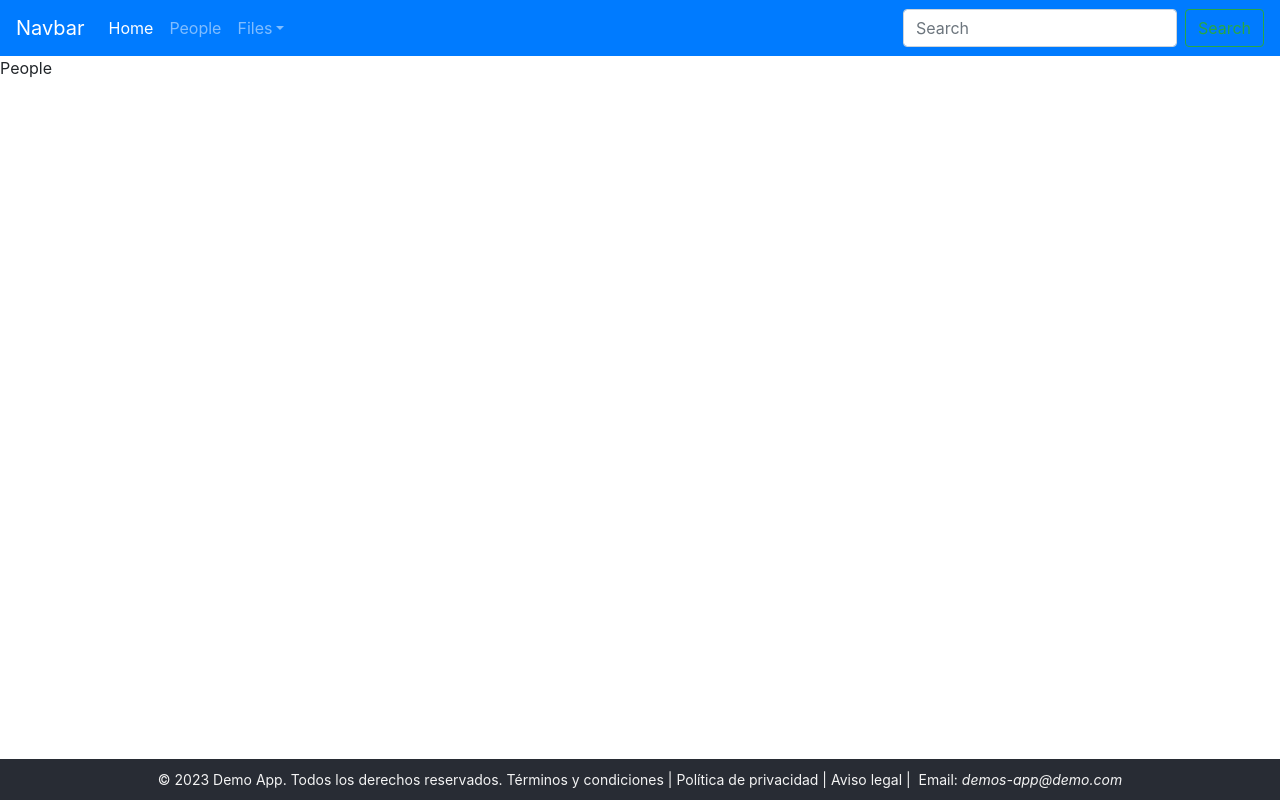
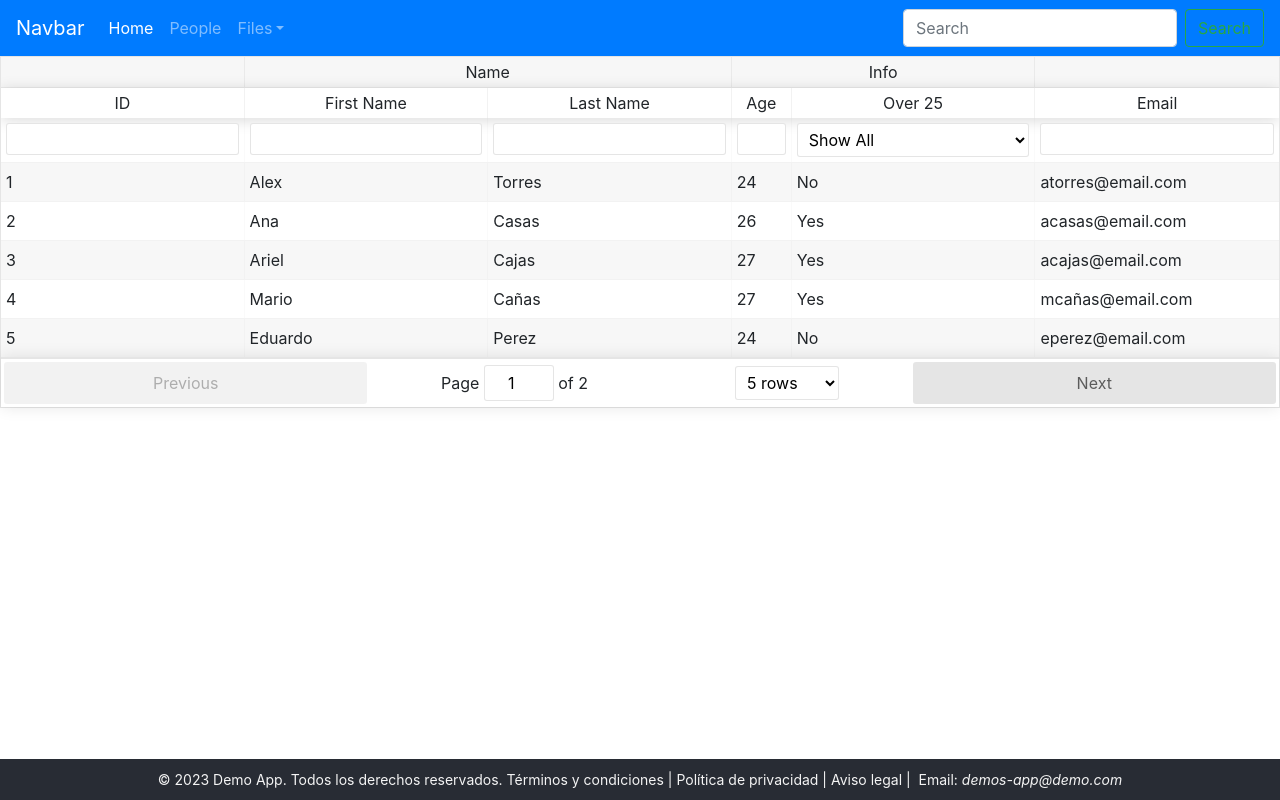
Before and after one commit to WilmerAlquinga/tests-react-app, a React (Create React App) app: page /people in a window 1280 px wide. Built offline with nearby package versions, Linux system fonts and the light colour scheme.

Commit message:
feat: add people table (react-table)

```diff
--- a/package.json
+++ b/package.json
@@ -8,11 +8,13 @@
     "@testing-library/user-event": "^13.5.0",
     "bootstrap": "^4.6.2",
     "jquery": "^3.7.1",
+    "match-sorter": "1.8.1",
     "popper.js": "^1.16.1",
     "react": "^18.2.0",
     "react-dom": "^18.2.0",
     "react-router-dom": "^6.20.1",
     "react-scripts": "5.0.1",
+    "react-table": "6.11.4",
     "web-vitals": "^2.1.4"
   },
   "scripts": {
--- /dev/null
+++ b/src/assets/people-data.json
@@ -0,0 +1,44 @@
+[
+  {
+    "id": 1,
+    "firstName": "Alex",
+    "lastName": "Torres",
+    "age": 24,
+    "email": "atorres@email.com"
+  },
+  {
+    "id": 2,
+    "firstName": "Ana",
+    "lastName": "Casas",
+    "age": 26,
+    "email": "acasas@email.com"
+  },
+  {
+    "id": 3,
+    "firstName": "Ariel",
+    "lastName": "Cajas",
+    "age": 27,
+    "email": "acajas@email.com"
+  },
+  {
+    "id": 4,
+    "firstName": "Mario",
+    "lastName": "Cañas",
+    "age": 27,
+    "email": "mcañas@email.com"
+  },
+  {
+    "id": 5,
+    "firstName": "Eduardo",
+    "lastName": "Perez",
+    "age": 24,
+    "email": "eperez@email.com"
+  },
+  {
+    "id": 6,
+    "firstName": "Elene",
+    "lastName": "Yenova",
+    "age": 25,
+    "email": "eyenova@email.com"
+  }
+]
--- a/src/modules/files/Images/Images.jsx
+++ b/src/modules/files/Images/Images.jsx
@@ -1,5 +1,5 @@
 import { useState } from "react";
-import Characters from "./../../../assets/data.json";
+import Characters from "./../../../assets/heroes-data.json";
 import Image from "./components/Image";
 
 const characters = Characters;
--- a/src/modules/people/People.jsx
+++ b/src/modules/people/People.jsx
@@ -1,10 +1,99 @@
-import { Component } from "react";
+import matchSorter from "match-sorter";
+import React, { useState } from "react";
+import ReactTable from "react-table";
+import "react-table/react-table.css";
+import PeopleData from "./../../assets/people-data.json";
 
-class People extends Component {
+const People = () => {
+  const [peopleData] = useState(PeopleData);
+  const [columns] = useState([
+    {
+      Header: "ID",
+      accessor: "id",
+      filterMethod: (filter, row) =>
+        row[filter.id].startsWith(filter.value) &&
+        row[filter.id].endsWith(filter.value),
+    },
+    {
+      Header: "Name",
+      columns: [
+        {
+          Header: "First Name",
+          id: "firstName",
+          accessor: (d) => d.firstName,
+          filterMethod: (filter, rows) =>
+            matchSorter(rows, filter.value, { keys: ["firstName"] }),
+          filterAll: true,
+        },
+        {
+          Header: "Last Name",
+          id: "lastName",
+          accessor: (d) => d.lastName,
+          filterMethod: (filter, rows) =>
+            matchSorter(rows, filter.value, { keys: ["lastName"] }),
+          filterAll: true,
+        },
+      ],
+    },
+    {
+      Header: "Info",
+      columns: [
+        {
+          Header: "Age",
+          accessor: "age",
+          width: 60,
+        },
+        {
+          Header: "Over 25",
+          accessor: "age",
+          id: "over",
+          Cell: ({ value }) => (value >= 25 ? "Yes" : "No"),
+          filterMethod: (filter, row) => {
+            if (filter.value === "all") {
+              return true;
+            }
+            if (filter.value === "true") {
+              return row[filter.id] >= 25;
+            }
+            return row[filter.id] < 25;
+          },
+          Filter: ({ filter, onChange }) => (
+            <select
+              onChange={(event) => onChange(event.target.value)}
+              style={{ width: "100%" }}
+              value={filter ? filter.value : "all"}
+            >
+              <option value="all">Show All</option>
+              <option value="true">Can Drink</option>
+              <option value="false">Can't Drink</option>
+            </select>
+          ),
+        },
+      ],
+    },
+    {
+      Header: "Email",
+      accessor: "email",
+      filterMethod: (filter, rows) =>
+        matchSorter(rows, filter.value, { keys: ["email"] }),
+      filterAll: true,
+    },
+  ]);
 
-    render() {
-        return <>People</>
-    }
-}
+  return (
+    <>
+      <ReactTable
+        data={peopleData}
+        filterable
+        defaultFilterMethod={(filter, row) =>
+          String(row[filter.id] === filter.value)
+        }
+        columns={columns}
+        defaultPageSize={5}
+        className="-striped -highlight"
+      />
+    </>
+  );
+};
 
 export default People;
```
Also changed, not shown: src/assets/heroes-data.json (renamed from src/assets/data.json), 1 other file (tests, documents, lock files or other folders).
